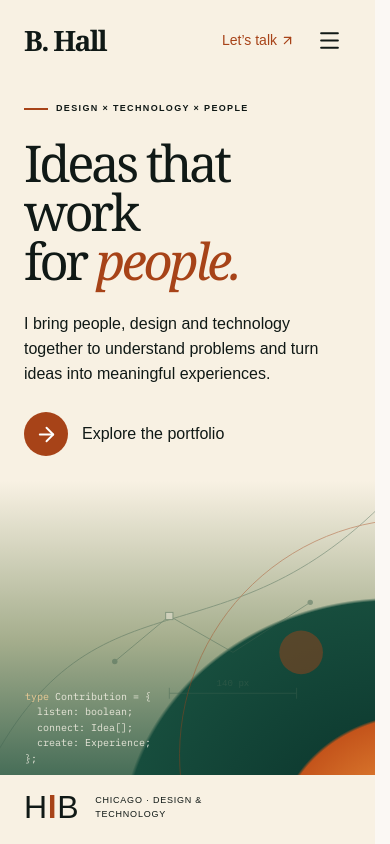
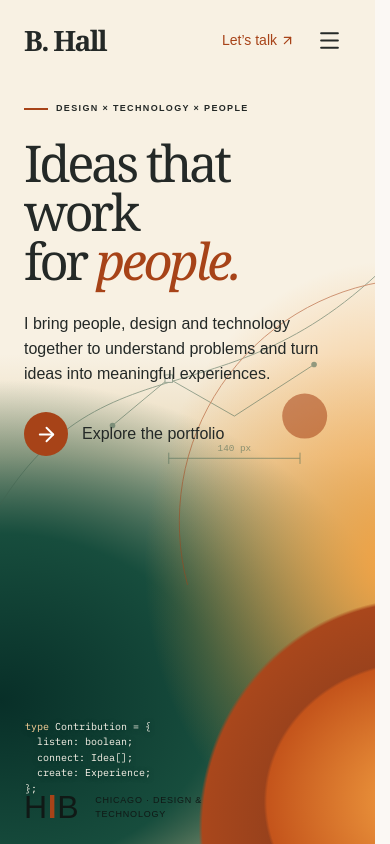
Before and after one commit to brian-hlbdg/portfolio-nextjs, a Next.js app: page /studio in a window 390 px wide. Built offline with nearby package versions, Linux system fonts and the light colour scheme.

Commit message:
Recompose mobile artwork as continuous editorial gradient

```diff
--- a/src/app/studio/studio.module.css
+++ b/src/app/studio/studio.module.css
@@ -154,34 +154,39 @@
  .studio .art .mobileDrawing{opacity:.85}
 }
 
-/* Mobile editorial palette: fixed contrast zones, no blur or blend modes. */
+
+/* Portrait artwork: one continuous field behind the entire composition. */
 @media(max-width:760px){
- .studio{--paper:#f8f1e3;--ink:#101916;--rust:#a74318;background:var(--paper)}
- .studio .art{filter:none!important}
- .studio .art .mobileColor{filter:none!important;background:
- radial-gradient(ellipse 95% 40% at 115% 100%,#ffad55 0%,transparent 76%),
- radial-gradient(ellipse 85% 45% at 110% 79%,#71351d 0%,#a9471c 42%,transparent 43%),
- radial-gradient(ellipse 85% 46% at 112% 69%,#e87823 0%,#f4a343 55%,transparent 56%),
- linear-gradient(180deg,#f8f1e3 0%,#f8f1e3 29%,#e9d9b9 39%,#a4ad8c 48%,#174d3d 59%,#082f28 77%,#174d3d 90%,#e9d9b9 100%)}
- .studio .art .mobileDrawing{opacity:.45;bottom:28px}
- .studio .art .code{color:#fff9ee;opacity:.85;bottom:78px}
+ .studio{background:#f8f1e3;min-height:100svh}
+ .studio .art{filter:none!important;overflow:hidden}
+ .studio .art .mobileColor,.studio[data-open=false] .art .mobileColor{filter:none!important;background:
+ radial-gradient(ellipse 80% 32% at 105% 101%,#ffad55 0%,#ef802b 28%,transparent 85%),
+ radial-gradient(ellipse 110% 53% at 118% 92%,#77391f 0%,#9c461e 43%,transparent 44%),
+ radial-gradient(ellipse 105% 52% at 120% 80%,#f28b2b 0%,#f4a343 55%,transparent 56%),
+ radial-gradient(ellipse 100% 42% at 10% 76%,#082f28 0%,#103e32 48%,transparent 100%),
+ radial-gradient(ellipse 65% 45% at 105% 48%,#f4a343 0%,transparent 95%),
+ linear-gradient(180deg,#f8f1e3 0%,#f8f1e3 22%,#eee3c9 34%,#a4ad8c 48%,#174d3d 65%,#082f28 81%,#72917a 93%,#f5d6a5 100%)}
+ .studio .header,.studio .footer{background:transparent}
+ .studio .footer{color:#101916}
+ .studio .canvas{padding-bottom:150px}
+ .studio .index .entries{margin:0;padding:0;color:inherit;isolation:auto}
+ .studio .index .entries::before{content:none}
+ .studio .index .entries>div{padding:12px 0 16px;border:0}
+ .studio .index .entries>div:nth-child(1){color:#101916}
+ .studio .index .entries>div:nth-child(n+2){color:#fff9ee}
+ .studio .index .entries p,.studio .index .entries p span,.studio .index .entries a,.studio .index .entries button,.studio .index .entries small,.studio .index .entries a span,.studio .index .entries button span{color:inherit!important}
+ .studio .index .entries p{font-size:15px;line-height:1.5;margin-left:34px}
+ .studio .index .entries strong{font-size:32px}
+ .studio .index .entries>div:nth-child(n+2){text-shadow:0 1px 4px #082f28,0 0 12px #082f28}
+ .studio .index .entries>div:first-child{text-shadow:0 0 10px #f8f1e3}
+ .studio .mobileReturn{color:#fff9ee;text-shadow:0 1px 4px #082f28}
+ .studio .art .mobileDrawing{inset:12% 0 auto;width:100%;height:78%;opacity:.55}
+ .studio .art .code{bottom:48px;color:#fff9ee;text-shadow:0 1px 5px #082f28;opacity:1}
  .studio .art .code span{color:#ffd49a}
- .studio .canvas{padding-bottom:190px}
- /* Keep readable foreground zones independent of viewport height and copy wrapping. */
- .studio .canvas .index{color:#101916}
- .studio .index .entries{position:relative;isolation:isolate;color:#fff9ee;margin-inline:-24px;padding:24px 24px 12px}
- .studio .index .entries::before{content:'';position:absolute;z-index:-1;inset:0 -1px -72px;background:linear-gradient(105deg,#123e32 0%,#082f28 67%,#71351d 100%);mask-image:linear-gradient(#000 0%,#000 85%,transparent 100%);pointer-events:none}
- .studio .entries>div{border-top:0}
- .studio .entries small,.studio .entries a span,.studio .entries button span{color:#ffd49a}
- .studio .entries a:hover,.studio .entries button:hover{color:#fff9ee}
- .studio .entries :focus-visible{outline-color:#ffd49a}
- .studio .mobileReturn{color:#fff9ee}
- .studio .mobileReturn span{background:#71351d}
- .studio .footer{background:#f8f1e3;color:#101916}
- .studio .header .mobileNav a{color:#a74318}
- .studio .canvas .intro{color:#101916}
  .studio[data-open=false] .art .mobileColor{background:
- radial-gradient(ellipse 90% 36% at 112% 100%,#f4a343 0%,#c4541b 42%,transparent 43%),
- radial-gradient(ellipse 100% 40% at 105% 100%,#082f28 0%,#174d3d 72%,transparent 73%),
- linear-gradient(180deg,#f8f1e3 0%,#f8f1e3 57%,#a4ad8c 76%,#174d3d 100%)}
+ radial-gradient(ellipse 85% 34% at 112% 95%,#f4a343 0%,#c4541b 48%,transparent 49%),
+ radial-gradient(ellipse 100% 46% at 112% 98%,#71351d 0%,#a9471c 58%,transparent 59%),
+ radial-gradient(ellipse 70% 38% at 105% 67%,#f4a343 0%,transparent 95%),
+ radial-gradient(ellipse 110% 38% at 0% 83%,#082f28 0%,#174d3d 52%,transparent 100%),
+ linear-gradient(180deg,#f8f1e3 0%,#f8f1e3 42%,#e9d9b9 54%,#a4ad8c 65%,#174d3d 83%,#f5d6a5 100%)}
 }
```
